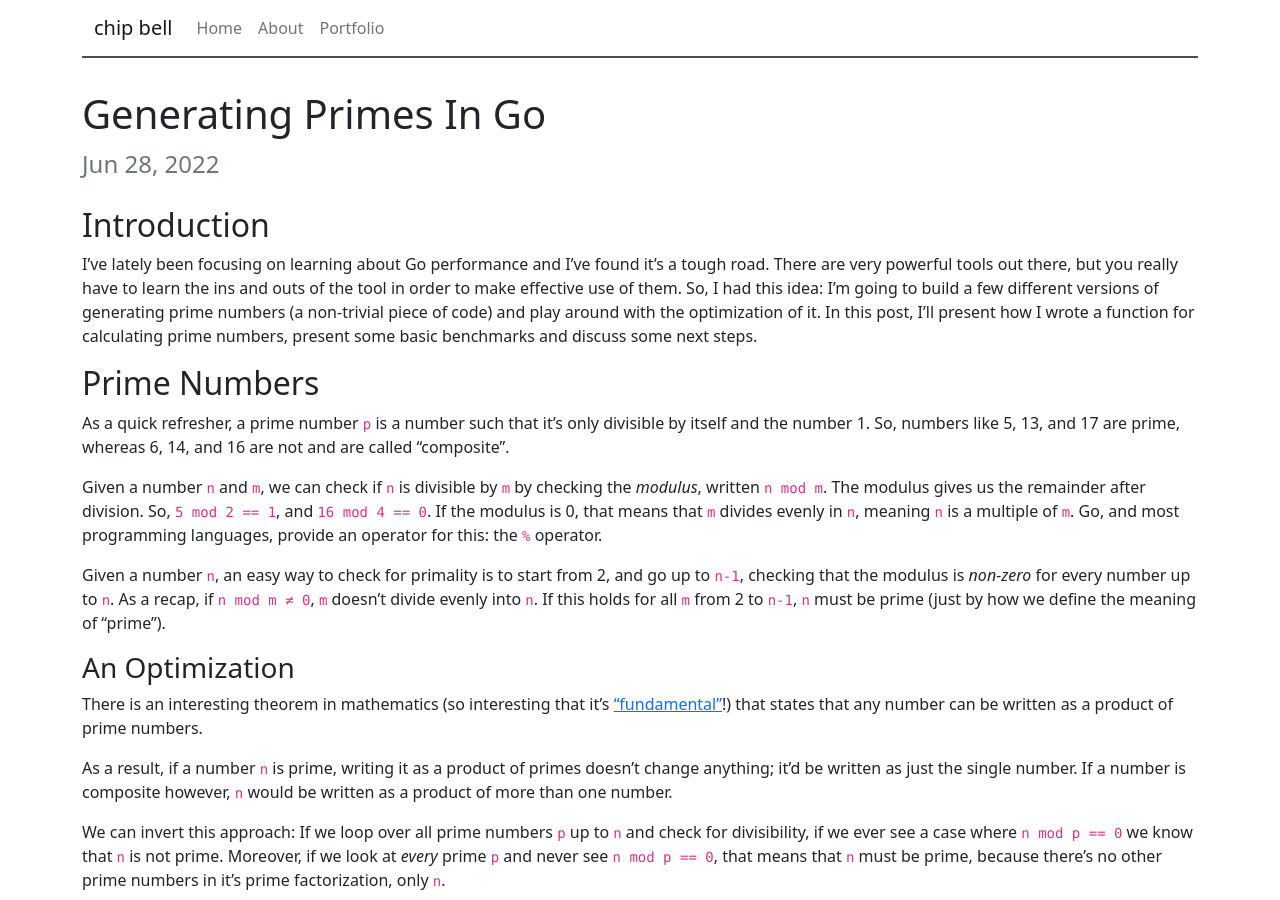
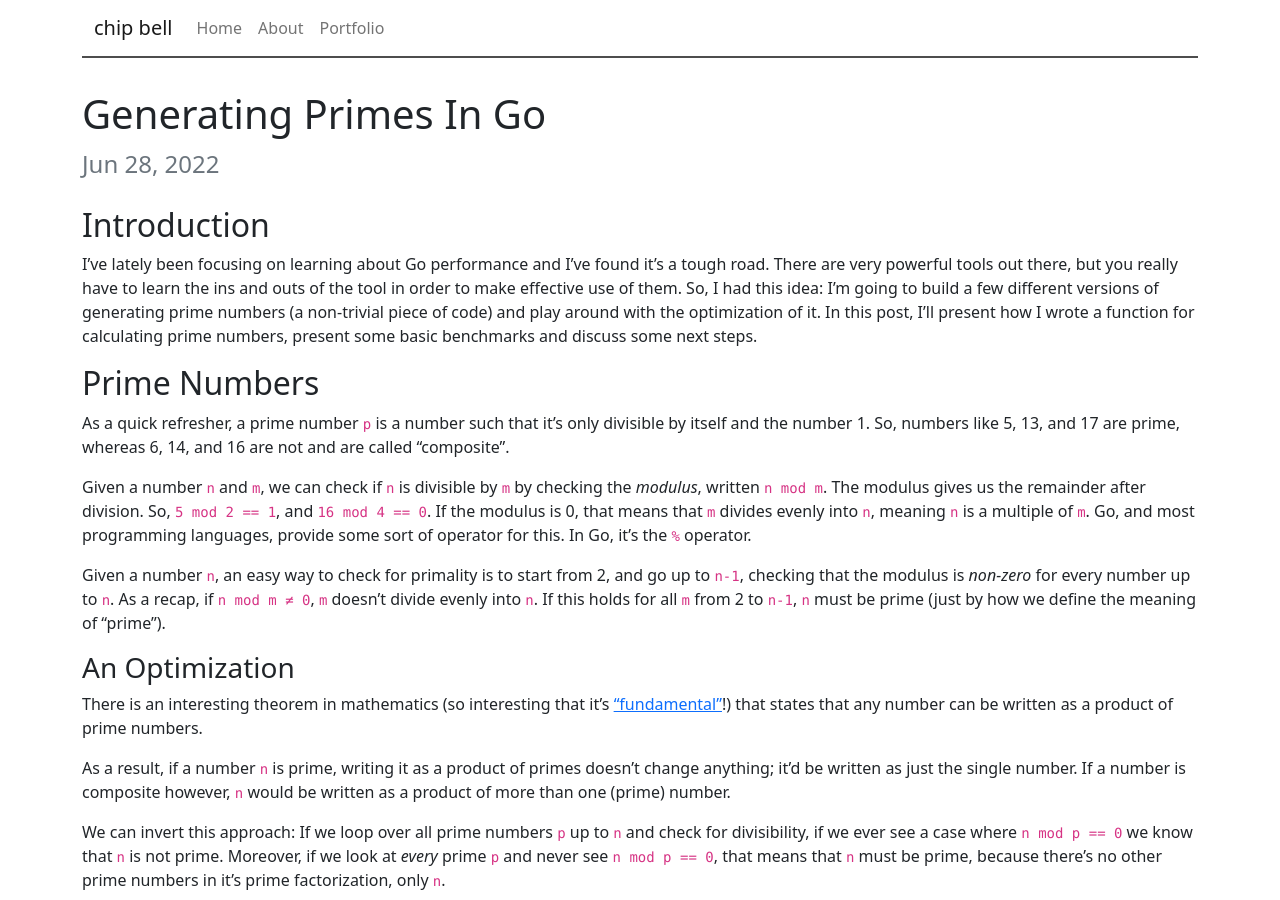
Before and after one commit to chipbell4/chipbell4.github.io, a Jekyll site: the page built from _posts/2022-06-28-generating-primes-in-go.md, in a window 1280 px wide and 900 px high. Built offline with Jekyll 4.4.1, drawn with Linux system fonts in a browser that asks for light colours; some of the changed text lies outside the part shown.

Commit message:
A few copy issues

```diff
--- a/_posts/2022-06-28-generating-primes-in-go.md
+++ b/_posts/2022-06-28-generating-primes-in-go.md
@@ -17,8 +17,8 @@ So, numbers like 5, 13, and 17 are prime, whereas 6, 14, and 16 are not and are
 
 Given a number `n` and `m`, we can check if `n` is divisible by `m` by checking the _modulus_, written `n mod m`.
 The modulus gives us the remainder after division. So, `5 mod 2 == 1`, and `16 mod 4 == 0`.
-If the modulus is 0, that means that `m` divides evenly in `n`, meaning `n` is a multiple of `m`.
-Go, and most programming languages, provide an operator for this: the `%` operator.
+If the modulus is 0, that means that `m` divides evenly into `n`, meaning `n` is a multiple of `m`.
+Go, and most programming languages, provide some sort of operator for this. In Go, it's the `%` operator.
 
 Given a number `n`, an easy way to check for primality is to start from 2, and go up to `n-1`, checking that the modulus is _non-zero_ for every number up to `n`.
 As a recap, if `n mod m ≠ 0`, `m` doesn't divide evenly into `n`.
@@ -29,7 +29,7 @@ There is an interesting theorem in mathematics (so interesting that it's ["funda
 that states that any number can be written as a product of prime numbers.
 
 As a result, if a number `n` is prime, writing it as a product of primes doesn't change anything; it'd be written as just the single number.
-If a number is composite however, `n` would be written as a product of more than one number.
+If a number is composite however, `n` would be written as a product of more than one (prime) number.
 
 We can invert this approach: If we loop over all prime numbers `p` up to `n` and check for divisibility, if we ever see a case where `n mod p == 0` we know that `n` is not prime.
 Moreover, if we look at _every_ prime `p` and never see `n mod p == 0`, that means that `n` must be prime, because there's no other prime numbers in it's prime factorization, only `n`.
```
Also changed, not shown: other parts of _posts/2022-06-28-generating-primes-in-go.md (+1 -1 lines).
